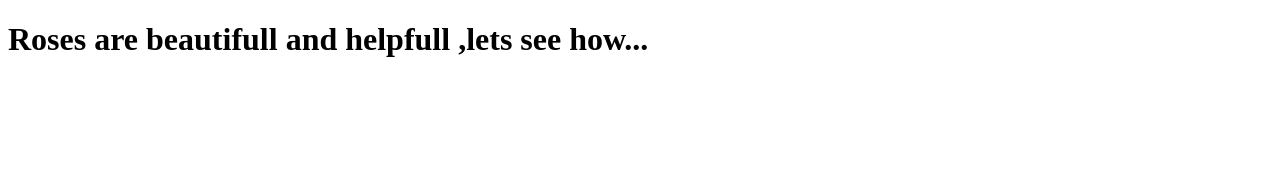
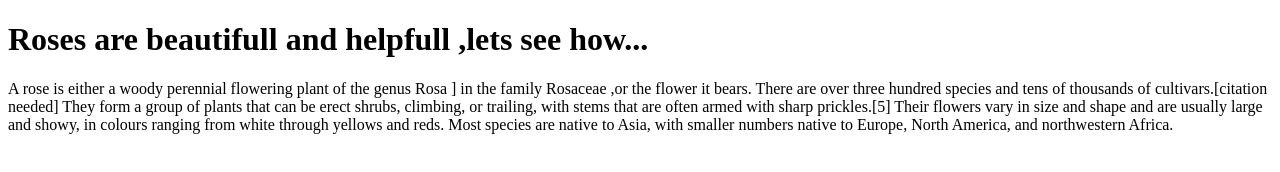
Before and after one commit to AditiNaldurgkar/assignment9_page2, a plain HTML site: page index.html in a window 1280 px wide. Drawn offline with Linux system fonts and the light colour scheme.

Commit message:
paragraph about roses added

```diff
--- a/index.html
+++ b/index.html
@@ -5,8 +5,9 @@
 </head>
 <body>
     <h1>Roses are beautifull and helpfull ,lets see how...</h1>
-    <i>
-
-    </i>
+    <p>
+        A rose is either a woody perennial flowering plant of the genus Rosa ] in the family Rosaceae ,or the flower it bears. There are over three hundred species and tens of thousands of cultivars.[citation needed] They form a group of plants that can be erect shrubs, climbing, or trailing, with stems that are often armed with sharp prickles.[5] Their flowers vary in size and shape and are usually large and showy, in colours ranging from white through
+        yellows and reds. Most species are native to Asia, with smaller numbers native to Europe, North America, and northwestern Africa.
+    </p>
 </body>
 </html>
```
